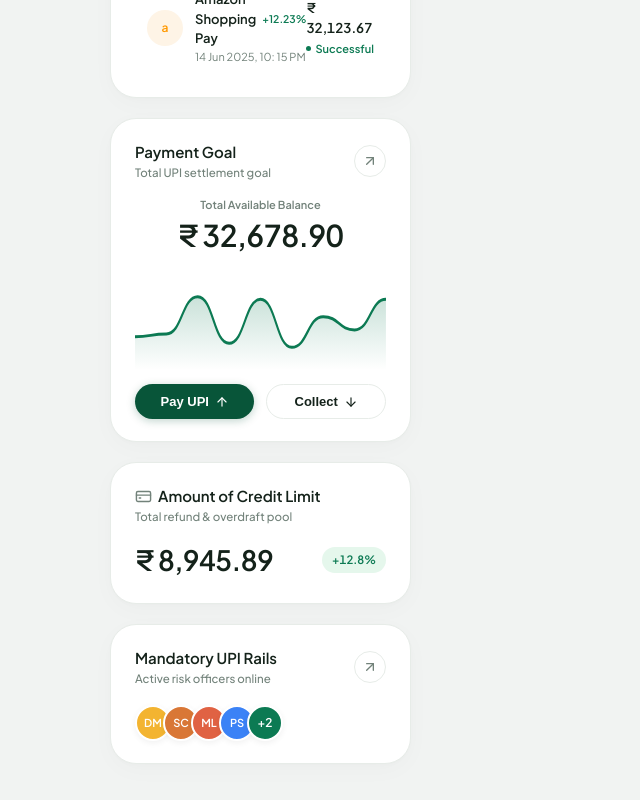
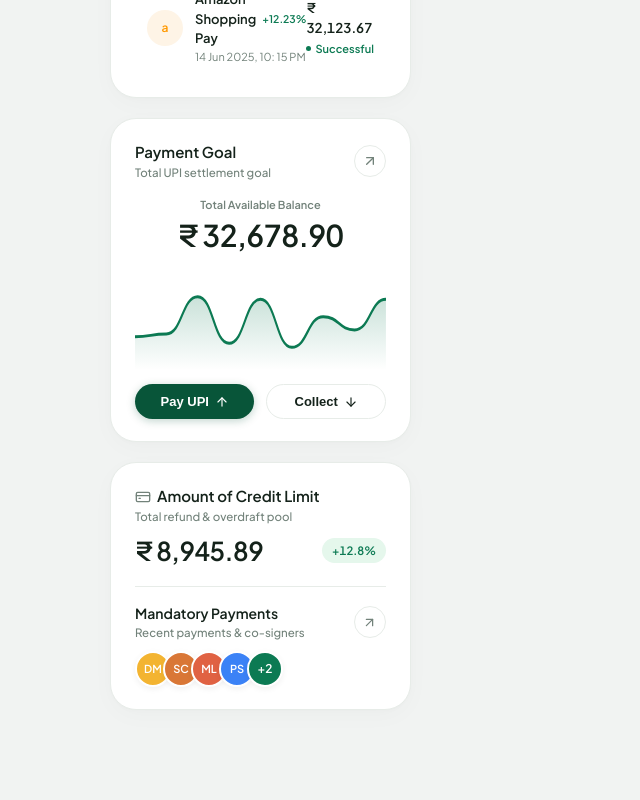
Before and after one commit to swastikadass2006-cmd/HACKMATRIX_RED_ORBIT, a React (Vite) app in the folder frontend/: page / in a window 1280 px wide. Shown: the part 865-1665 px from the top of the page, without its empty margins (0-640 px from the left). After the commit the page ends 1611 px from the top, so only its background shows below. Built offline with nearby package versions, Linux system fonts and the light colour scheme; no server answers.

Commit message:
refactor(ui): consolidate credit limit and mandatory payments into balanced card

```diff
--- a/frontend/src/components/dashboard/RightColumnCards.jsx
+++ b/frontend/src/components/dashboard/RightColumnCards.jsx
@@ -91,20 +91,22 @@ export function RightColumnCards({ metrics, alert, onTriggerAlert, onViewAnalyti
         )}
       </div>
 
-      {/* Card 2: Amount of Credit with Indian Rupee */}
-      <div className="quixotic-card">
-        <div className="card-header-quixotic" style={{ marginBottom: 8 }}>
+      {/* Card 2: Combined Amount of Credit Limit & Mandatory Payments */}
+      <div className="quixotic-card" style={{ gap: '16px' }}>
+        {/* Upper section: Credit Limit */}
+        <div>
+          <div className="card-header-quixotic" style={{ marginBottom: 6 }}>
             <div className="card-title-block">
               <span className="card-main-title" style={{ gap: '6px' }}>
-              <CreditCard size={17} style={{ color: 'var(--text-secondary)' }} />
+                <CreditCard size={16} style={{ color: 'var(--text-secondary)' }} />
                 Amount of Credit Limit
               </span>
               <span className="card-sub-title">Total refund & overdraft pool</span>
             </div>
           </div>
 
-        <div style={{ display: 'flex', alignItems: 'center', justifyContent: 'space-between', marginTop: '6px' }}>
-          <div style={{ fontSize: '28px', fontWeight: 700, letterSpacing: '-0.02em', color: 'var(--text-primary)' }} className="tabular-nums">
+          <div style={{ display: 'flex', alignItems: 'center', justifyContent: 'space-between', marginTop: '4px' }}>
+            <div style={{ fontSize: '26px', fontWeight: 700, letterSpacing: '-0.02em', color: 'var(--text-primary)' }} className="tabular-nums">
               ₹ 8,945.89
             </div>
             <span className="mint-badge-pill tabular-nums">
@@ -113,19 +115,22 @@ export function RightColumnCards({ metrics, alert, onTriggerAlert, onViewAnalyti
           </div>
         </div>
 
-      {/* Card 3: Mandatory Payments & Monitored Avatars */}
-      <div className="quixotic-card">
-        <div className="card-header-quixotic" style={{ marginBottom: 8 }}>
+        {/* Subtle inner divider matching design */}
+        <div style={{ height: '1px', background: 'var(--border-light)', margin: '0' }} />
+
+        {/* Lower section: Mandatory UPI Rails */}
+        <div>
+          <div className="card-header-quixotic" style={{ marginBottom: 10 }}>
             <div className="card-title-block">
-            <span className="card-main-title">Mandatory UPI Rails</span>
-            <span className="card-sub-title">Active risk officers online</span>
+              <span className="card-main-title" style={{ fontSize: '14px' }}>Mandatory Payments</span>
+              <span className="card-sub-title">Recent payments & co-signers</span>
             </div>
             <button
               className="card-corner-arrow-btn"
               aria-label="View payments"
               onClick={onViewAnalytics}
             >
-            <ArrowUpRight size={16} />
+              <ArrowUpRight size={15} />
             </button>
           </div>
 
@@ -147,13 +152,13 @@ export function RightColumnCards({ metrics, alert, onTriggerAlert, onViewAnalyti
               +2
             </div>
           </div>
+        </div>
 
         {/* Threat Alert Pill */}
         {alert && (
           <div
             onClick={onTriggerAlert}
             style={{
-              marginTop: '14px',
               padding: '8px 12px',
               borderRadius: '12px',
               backgroundColor: 'var(--color-danger-bg)',
```
Lines whose indentation alone changed are shown as unchanged.
